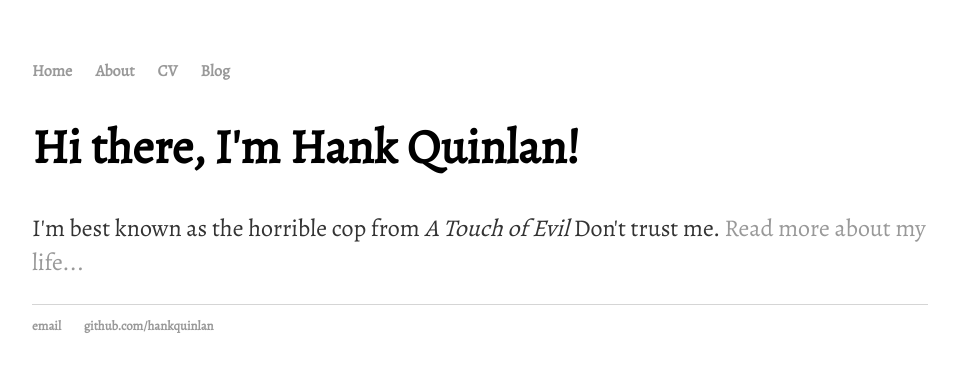
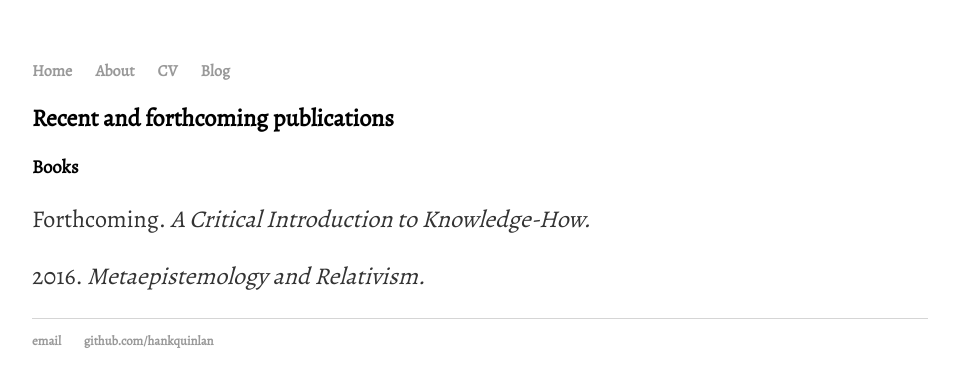
Before and after one commit to jadamcarter/jadamcarter.github.io, a Jekyll site: the page built from index.html, in a window 1280 px wide. Shown: the top 387 px of the page, without its empty margins (160-1119 px from the left). Built offline with Jekyll 4.4.1, drawn with Linux system fonts in a browser that asks for light colours.

Commit message:
Update index.html

```diff
--- a/index.html
+++ b/index.html
@@ -1,8 +1,10 @@
 ---
 layout: default
-title: Hank Quinlan, Horrible Cop
+title: J. Adam Carter
 ---
 <div class="blurb">
-	<h1>Hi there, I'm Hank Quinlan!</h1>
-	<p>I'm best known as the horrible cop from <em>A Touch of Evil</em> Don't trust me. <a href="/about">Read more about my life...</a></p>
+	<h2>Recent and forthcoming publications</h2>
+	<h3>Books</h3>
+	<p>Forthcoming. <em>A Critical Introduction to Knowledge-How. </em>  </p>
+	<p>2016. <em>Metaepistemology and Relativism. </em>  </p>
 </div><!-- /.blurb -->
```
